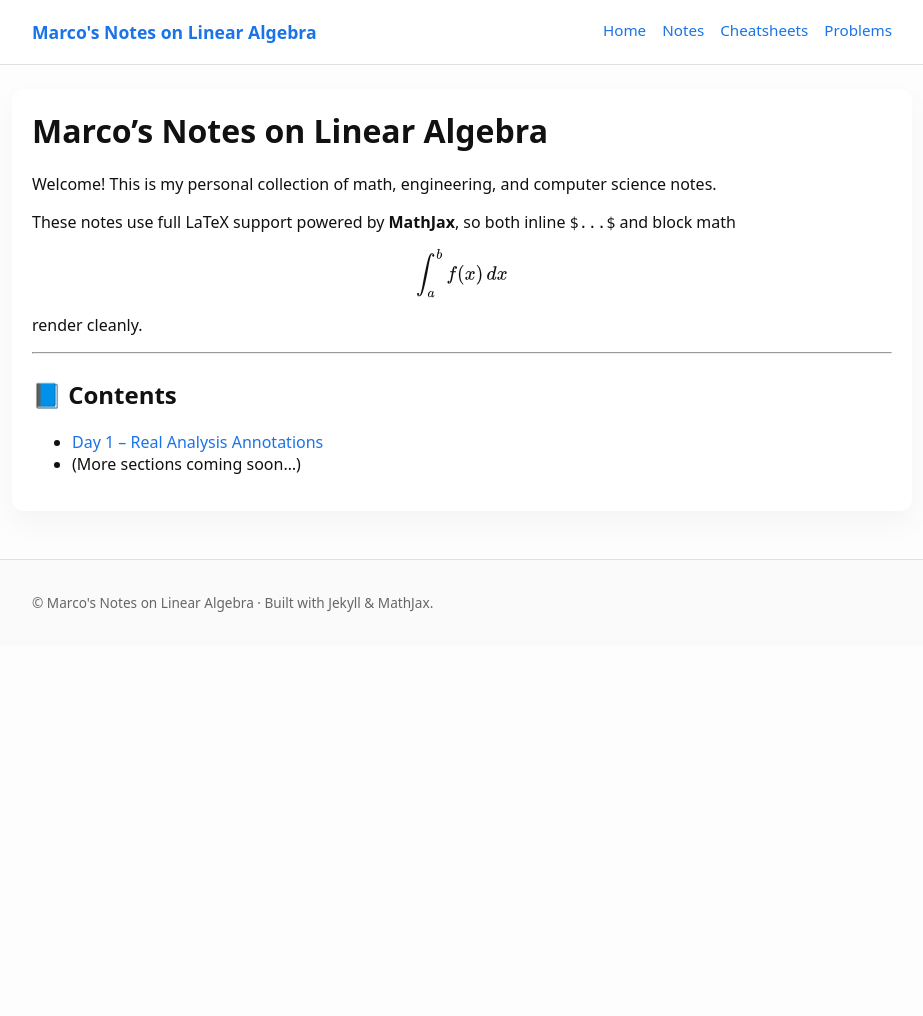
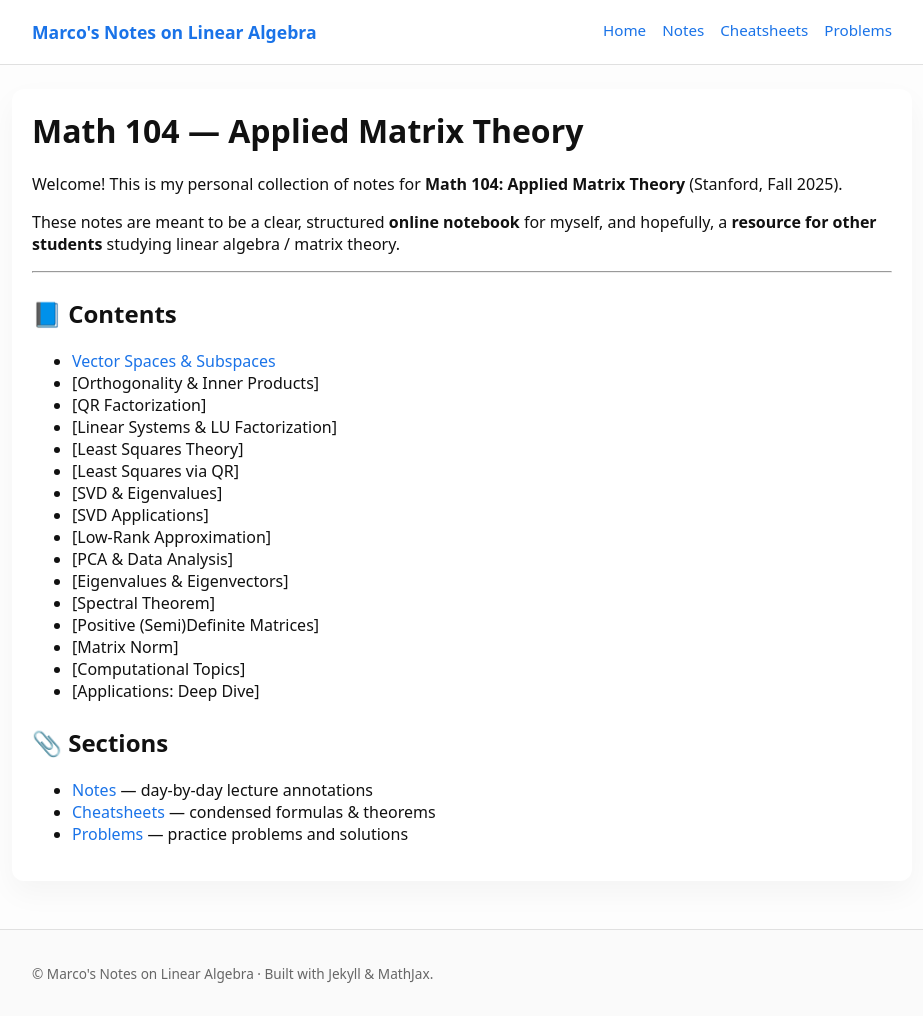
Before and after one commit to Markhetos/math104, a Jekyll site: the page built from index.md, in a window 1280 px wide. Shown: the whole page, without its empty margins (178-1101 px from the left). Built offline with Jekyll 4.4.1, drawn with Linux system fonts in a browser that asks for light colours; our own code applies the rules of GitHub Pages for plain Markdown files; before the commit the page ends 900 px from its top, so only the background shows below that.

Commit message:
Update index.md

```diff
--- a/index.md
+++ b/index.md
@@ -1,18 +1,36 @@
-# Marco's Notes on Linear Algebra
+---
+title: "Math 104: Applied Matrix Theory"
+---
 
-Welcome! This is my personal collection of math, engineering, and computer science notes.
+# Math 104 — Applied Matrix Theory
 
-These notes use full LaTeX support powered by **MathJax**, so both inline `$...$` and block math
+Welcome! This is my personal collection of notes for **Math 104: Applied Matrix Theory** (Stanford, Fall 2025).
 
-$$
-\int_a^b f(x)\,dx
-$$
-
-render cleanly.
+These notes are meant to be a clear, structured **online notebook** for myself, and hopefully, a **resource for other students** studying linear algebra / matrix theory.
 
 ---
 
 ## 📘 Contents
 
-- [Day 1 – Real Analysis Annotations]([Math%20104%20-%20Annotations%20Day%201.md](https://github.com/Markhetos/math104/blob/main/notes/01.vector_spaces_and_subspaces.md))
-- (More sections coming soon...)
+- [Vector Spaces & Subspaces]({{ site.baseurl }}/notes/vector-spaces/)
+- [Orthogonality & Inner Products]
+- [QR Factorization]
+- [Linear Systems & LU Factorization]
+- [Least Squares Theory]
+- [Least Squares via QR]
+- [SVD & Eigenvalues]
+- [SVD Applications]
+- [Low-Rank Approximation]
+- [PCA & Data Analysis]
+- [Eigenvalues & Eigenvectors]
+- [Spectral Theorem]
+- [Positive (Semi)Definite Matrices]
+- [Matrix Norm]
+- [Computational Topics]
+- [Applications: Deep Dive]
+
+## 📎 Sections
+
+- [Notes]({{ site.baseurl }}/notes/) — day-by-day lecture annotations
+- [Cheatsheets]({{ site.baseurl }}/cheatsheets/) — condensed formulas & theorems
+- [Problems]({{ site.baseurl }}/problems/) — practice problems and solutions
```
